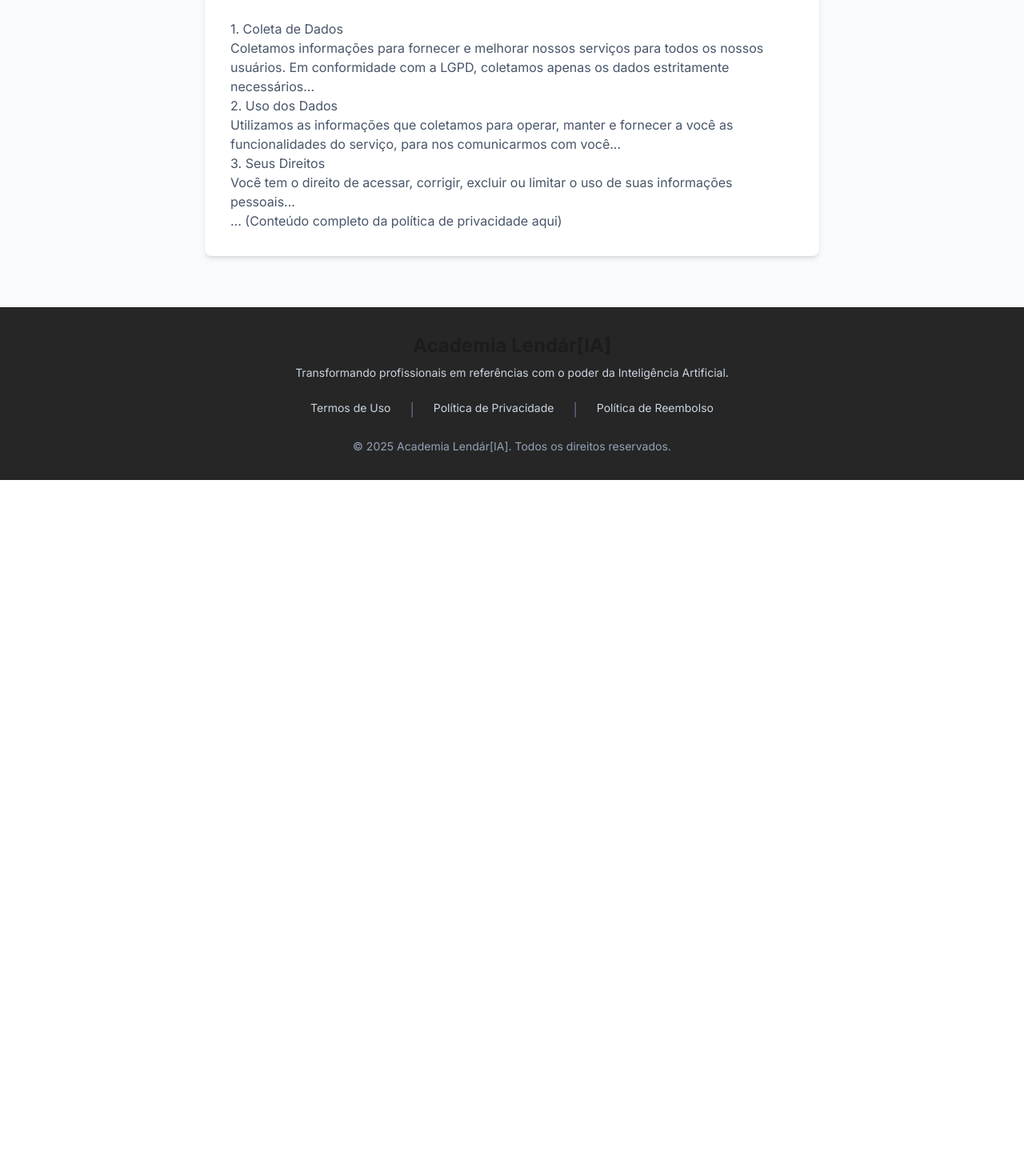
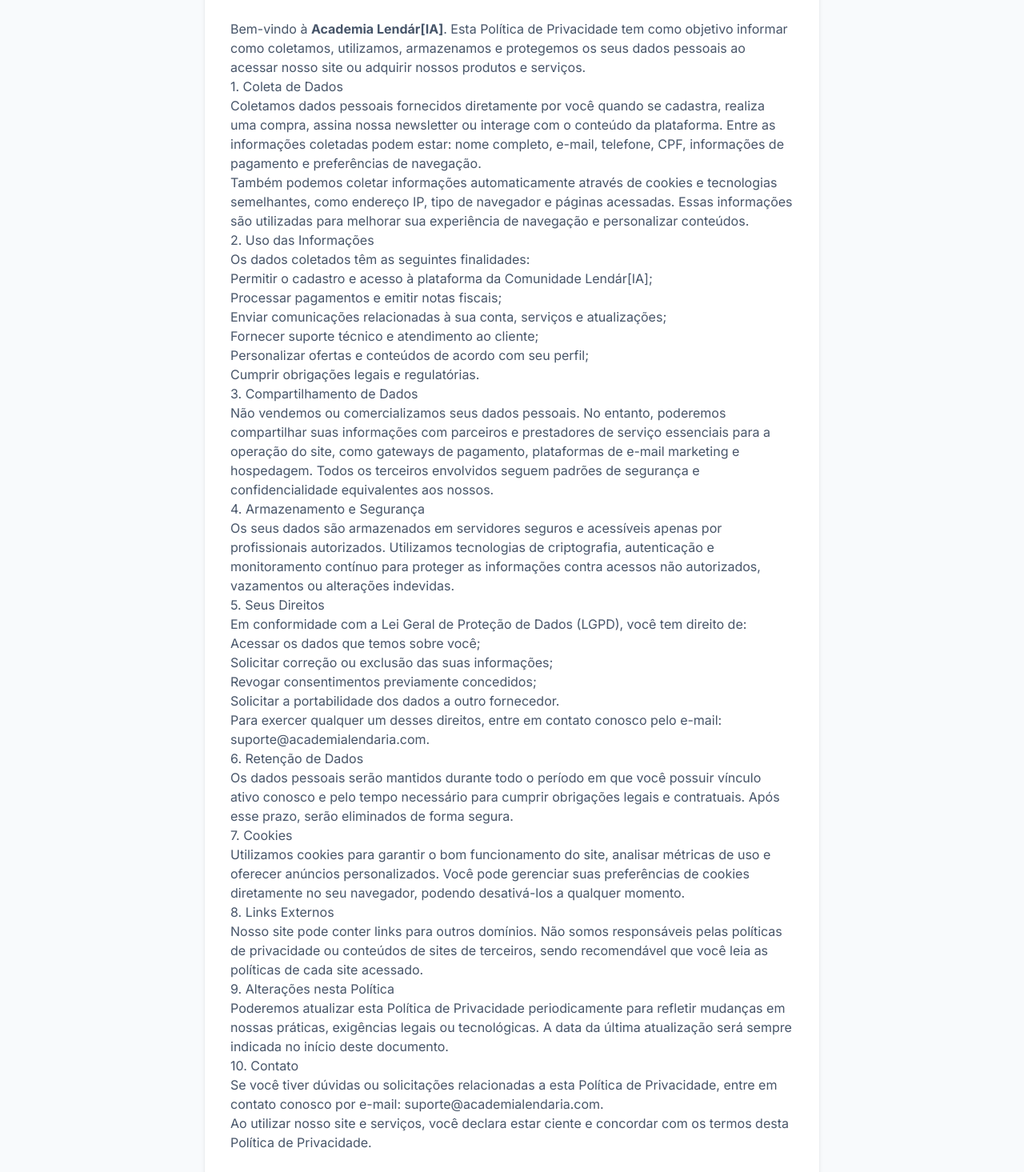
Before and after one commit to valoresdigitais-vd7/novo-site-academia-lend-ria-, a React (Vite) app: page /politica-de-privacidade in a window 1280 px wide. Shown: the part 225-1690 px from the top of the page at 80% size. Before the commit the page ends 825 px from the top, so only its background shows below. Built offline with nearby package versions, Linux system fonts and the light colour scheme.

Commit message:
replace PrivacyPage.tsx

```diff
--- a/pages/PrivacyPage.tsx
+++ b/pages/PrivacyPage.tsx
@@ -1,4 +1,3 @@
-
 import React from 'react';
 
 const LegalPageLayout: React.FC<{ title: string; lastUpdated: string; children: React.ReactNode }> = ({ title, lastUpdated, children }) => (
@@ -16,16 +15,55 @@ const LegalPageLayout: React.FC<{ title: string; lastUpdated: string; children:
 const PrivacyPage: React.FC = () => {
     return (
         <LegalPageLayout title="Política de Privacidade" lastUpdated="1 de Janeiro de 2024">
+            <p>Bem-vindo à <strong>Academia Lendár[IA]</strong>. Esta Política de Privacidade tem como objetivo informar como coletamos, utilizamos, armazenamos e protegemos os seus dados pessoais ao acessar nosso site ou adquirir nossos produtos e serviços.</p>
+
             <h2>1. Coleta de Dados</h2>
-            <p>Coletamos informações para fornecer e melhorar nossos serviços para todos os nossos usuários. Em conformidade com a LGPD, coletamos apenas os dados estritamente necessários...</p>
+            <p>Coletamos dados pessoais fornecidos diretamente por você quando se cadastra, realiza uma compra, assina nossa newsletter ou interage com o conteúdo da plataforma. Entre as informações coletadas podem estar: nome completo, e-mail, telefone, CPF, informações de pagamento e preferências de navegação.</p>
+            <p>Também podemos coletar informações automaticamente através de cookies e tecnologias semelhantes, como endereço IP, tipo de navegador e páginas acessadas. Essas informações são utilizadas para melhorar sua experiência de navegação e personalizar conteúdos.</p>
 
-            <h2>2. Uso dos Dados</h2>
-            <p>Utilizamos as informações que coletamos para operar, manter e fornecer a você as funcionalidades do serviço, para nos comunicarmos com você...</p>
+            <h2>2. Uso das Informações</h2>
+            <p>Os dados coletados têm as seguintes finalidades:</p>
+            <ul>
+                <li>Permitir o cadastro e acesso à plataforma da Comunidade Lendár[IA];</li>
+                <li>Processar pagamentos e emitir notas fiscais;</li>
+                <li>Enviar comunicações relacionadas à sua conta, serviços e atualizações;</li>
+                <li>Fornecer suporte técnico e atendimento ao cliente;</li>
+                <li>Personalizar ofertas e conteúdos de acordo com seu perfil;</li>
+                <li>Cumprir obrigações legais e regulatórias.</li>
+            </ul>
 
-            <h2>3. Seus Direitos</h2>
-            <p>Você tem o direito de acessar, corrigir, excluir ou limitar o uso de suas informações pessoais...</p>
+            <h2>3. Compartilhamento de Dados</h2>
+            <p>Não vendemos ou comercializamos seus dados pessoais. No entanto, poderemos compartilhar suas informações com parceiros e prestadores de serviço essenciais para a operação do site, como gateways de pagamento, plataformas de e-mail marketing e hospedagem. Todos os terceiros envolvidos seguem padrões de segurança e confidencialidade equivalentes aos nossos.</p>
 
-            <p>... (Conteúdo completo da política de privacidade aqui)</p>
+            <h2>4. Armazenamento e Segurança</h2>
+            <p>Os seus dados são armazenados em servidores seguros e acessíveis apenas por profissionais autorizados. Utilizamos tecnologias de criptografia, autenticação e monitoramento contínuo para proteger as informações contra acessos não autorizados, vazamentos ou alterações indevidas.</p>
+
+            <h2>5. Seus Direitos</h2>
+            <p>Em conformidade com a Lei Geral de Proteção de Dados (LGPD), você tem direito de:</p>
+            <ul>
+                <li>Acessar os dados que temos sobre você;</li>
+                <li>Solicitar correção ou exclusão das suas informações;</li>
+                <li>Revogar consentimentos previamente concedidos;</li>
+                <li>Solicitar a portabilidade dos dados a outro fornecedor.</li>
+            </ul>
+            <p>Para exercer qualquer um desses direitos, entre em contato conosco pelo e-mail: <a href="mailto:suporte@academialendaria.com">suporte@academialendaria.com</a>.</p>
+
+            <h2>6. Retenção de Dados</h2>
+            <p>Os dados pessoais serão mantidos durante todo o período em que você possuir vínculo ativo conosco e pelo tempo necessário para cumprir obrigações legais e contratuais. Após esse prazo, serão eliminados de forma segura.</p>
+
+            <h2>7. Cookies</h2>
+            <p>Utilizamos cookies para garantir o bom funcionamento do site, analisar métricas de uso e oferecer anúncios personalizados. Você pode gerenciar suas preferências de cookies diretamente no seu navegador, podendo desativá-los a qualquer momento.</p>
+
+            <h2>8. Links Externos</h2>
+            <p>Nosso site pode conter links para outros domínios. Não somos responsáveis pelas políticas de privacidade ou conteúdos de sites de terceiros, sendo recomendável que você leia as políticas de cada site acessado.</p>
+
+            <h2>9. Alterações nesta Política</h2>
+            <p>Poderemos atualizar esta Política de Privacidade periodicamente para refletir mudanças em nossas práticas, exigências legais ou tecnológicas. A data da última atualização será sempre indicada no início deste documento.</p>
+
+            <h2>10. Contato</h2>
+            <p>Se você tiver dúvidas ou solicitações relacionadas a esta Política de Privacidade, entre em contato conosco por e-mail: <a href="mailto:suporte@academialendaria.com">suporte@academialendaria.com</a>.</p>
+
+            <p>Ao utilizar nosso site e serviços, você declara estar ciente e concordar com os termos desta Política de Privacidade.</p>
         </LegalPageLayout>
     );
 };
```
